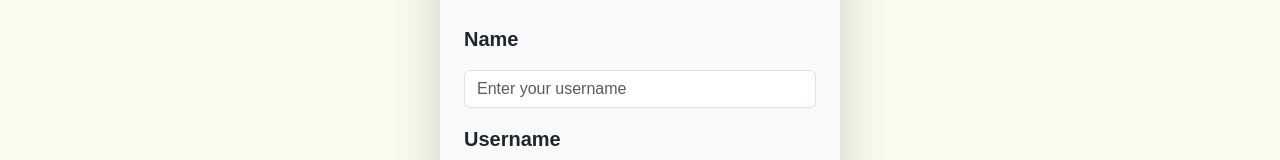
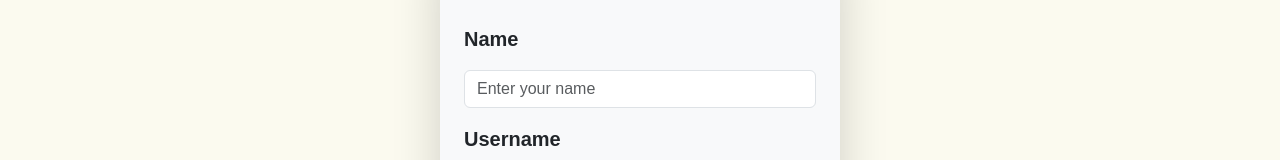
Before and after one commit to AbhiVardhan020/BookVerse, a React (Create React App) app in the folder frontend/: page /bookverse/register in a window 1280 px wide. Shown: the part 212-372 px from the top of the page. Built offline with nearby package versions, Linux system fonts and the light colour scheme; the HTML template or start-up script is replaced by a standard one; a web font is replaced by a local one.

Commit message:
Update Register.jsx

```diff
--- a/frontend/src/components/Register.jsx
+++ b/frontend/src/components/Register.jsx
@@ -52,7 +52,7 @@ export default function Register({baseUrl}) {
         value={data.name}
         onChange={changeFxn}
         className="form-control required"
-        placeholder="Enter your username"
+        placeholder="Enter your name"
         />
 
         <div className="fs-5 text-start">Username</div>
```
